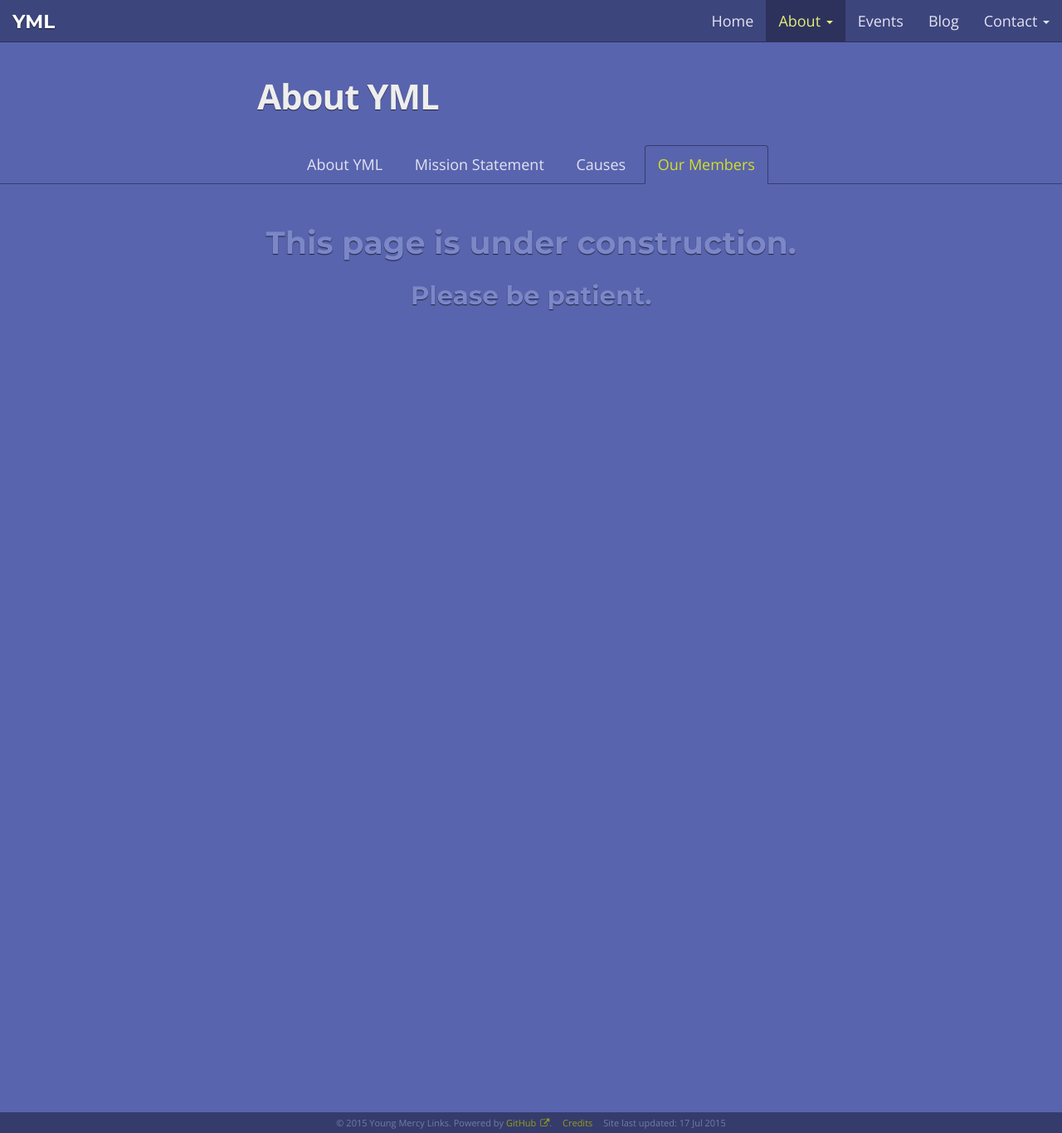
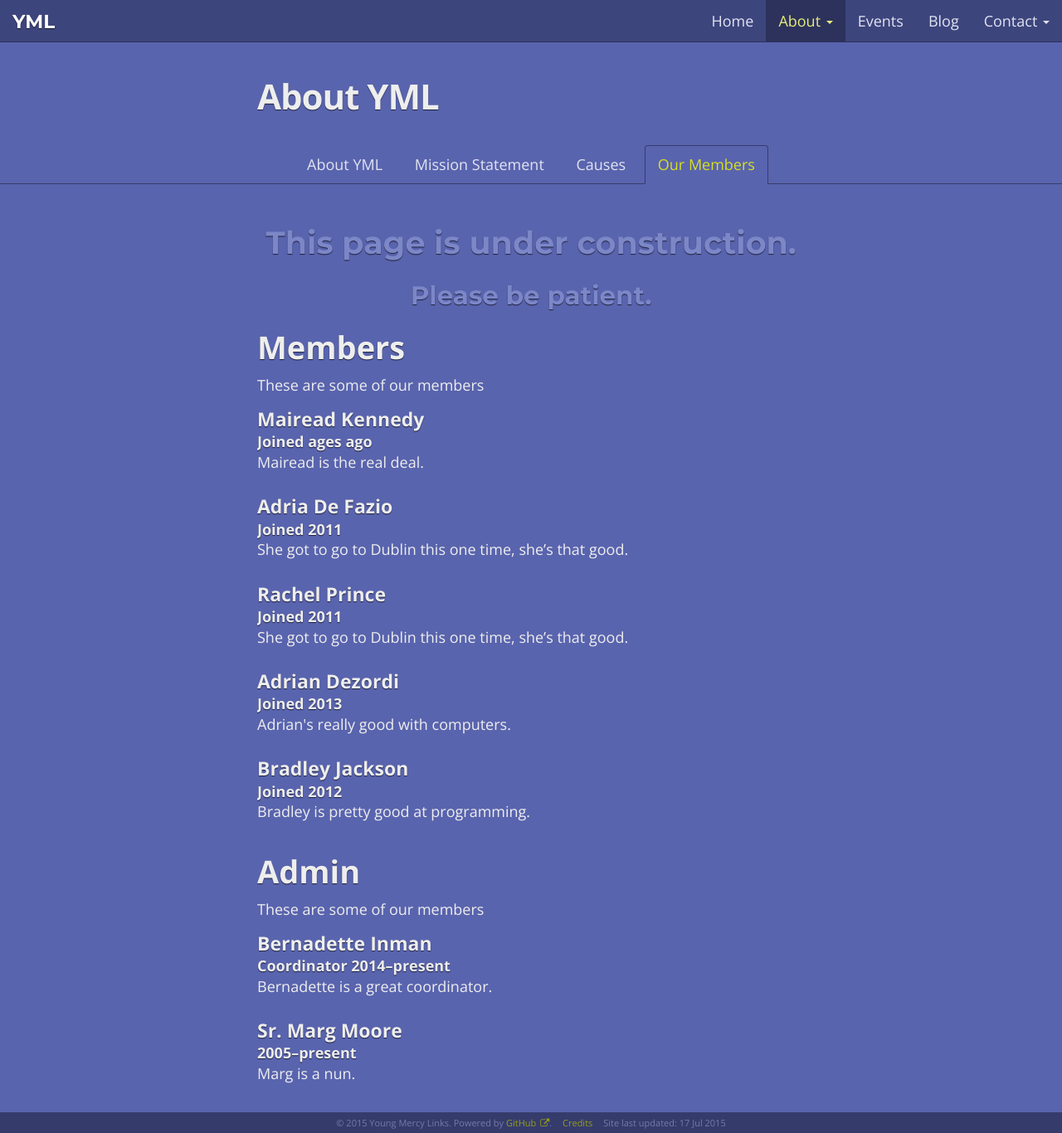
Before and after one commit to youngmercylinks/youngmercylinks.github.io, a Jekyll site: the page built from _pages/about/members.html, in a window 1280 px wide and 1366 px high. Shown: the whole window at 83% size. Built offline with Jekyll 4.4.1, drawn with Linux system fonts in a browser that asks for light colours; nearby versions of some CDN libraries.

Commit message:
Update of members page to use data file

```diff
--- a/_data/members.yml
+++ b/_data/members.yml
@@ -1,23 +1,69 @@
 - shortname: bernadette
   name: Bernadette Inman
+  type: admin
   position: Coordinator
-  date: 2014--present
-  photo: /images/members/bernadette.jpg
+  start: 2014
+  end: present
+  # photo: /images/members/bernadette.jpg
   bio: >
     Bernadette is a great coordinator.
 
+- shortname: marg
+  name: Sr. Marg Moore
+  type: admin
+  position:
+  start: 2005
+  end: present
+  # photo: /images/members/marg.jpg
+  bio: >
+    Marg is a nun.
+
 - shortname: mairead
   name: Mairead Kennedy
+  type: member
   position: Joined
-  date: ages ago
-  photo: /images/members/mairead.jpg
+  start: ages ago
+  end:
+  # photo: /images/members/mairead.jpg
   bio: >
     Mairead is the real deal.
 
 - shortname: adria
   name: Adria De Fazio
+  type: member
   position: Joined
-  date: 2011
-  photo: /images/members/adria.jpg
+  start: 2011
+  end:
+  # photo: /images/members/adria.jpg
   bio: >
     She got to go to Dublin this one time, she’s that good.
+
+- shortname: rachel
+  name: Rachel Prince
+  type: member
+  position: Joined
+  start: 2011
+  end:
+  # photo: /images/members/rachel.jpg
+  bio: >
+    She got to go to Dublin this one time, she’s that good.
+
+- shortname: adrian
+  name: Adrian Dezordi
+  type: member
+  position: Joined
+  start: 2013
+  end:
+  # photo: /images/members/adrian.jpg
+  bio: >
+    Adrian's really good with computers.
+
+- shortname: bradley
+  name: Bradley Jackson
+  type: member
+  position: Joined
+  start: 2012
+  end:
+  # photo: /images/members/bradley.jpg
+  bio: >
+    Bradley is pretty good at programming.
--- /dev/null
+++ b/_pages/about/members.html
@@ -0,0 +1,60 @@
+---
+layout: subpages-about
+maintitle: About YML
+title: Our Members
+permalink: /about/members.html
+---
+{% include construction.html %}
+
+<h2>Members</h2>
+These are some of our members
+</div>
+</div>
+
+{% for member in site.data.members %}
+{% if member.type == "member" %}
+<div class="text-row">
+  {% if member.photo %}
+  <div class="col-xs-12 col-sm-3 restore-padding">
+    <img src="{{ member.photo }}">
+  </div>
+  <div class="col-xs-12 col-sm-9 pull-left">
+  {% else %}
+  <div class="col-xs-12 col-sm-12">
+  {% endif %}
+    <h4 class="member-heading">{{ member.name }}</h4>
+    <h5 class="member-subheading">{{ member.position}} {{ member.start }}{% if member.end %}&ndash;{{ member.end }}{% endif %}</h5>
+    <p>{{ member.bio }}</p>
+  </div>
+</div>
+{% endif %}
+{% endfor %}
+
+<div class="text-row">
+  <div class="col-xs-12">
+    <h2>Admin</h2>
+    These are some of our members
+  </div>
+</div>
+
+{% for member in site.data.members %}
+{% if member.type == "admin" %}
+<div class="text-row">
+  {% if member.photo %}
+  <div class="col-xs-12 col-sm-3 restore-padding">
+    <img src="{{ member.photo }}">
+  </div>
+  <div class="col-xs-12 col-sm-9 pull-left">
+  {% else %}
+  <div class="col-xs-12 col-sm-12">
+  {% endif %}
+    <h4 class="member-heading">{{ member.name }}</h4>
+    <h5 class="member-subheading">{{ member.position}} {{ member.start }}{% if member.end %}&ndash;{{ member.end }}{% endif %}</h5>
+    <p>{{ member.bio }}</p>
+  </div>
+</div>
+{% endif %}
+{% endfor %}
+
+<div class="row text-row">
+  <div class="col-xs-12">
--- a/_pages/members.md
+++ /dev/null
@@ -1,7 +0,0 @@
----
-layout: subpages-about
-maintitle: About YML
-title: Our Members
-permalink: /about/members.html
----
-{% include construction.html %}
--- a/_sass/bootstrap/_media.scss
+++ b/_sass/bootstrap/_media.scss
@@ -52,6 +52,18 @@
   margin-bottom: 5px;
 }
 
+// Reset margins on member headings for looser spacing
+.member-heading {
+  margin-top: 15px;
+  margin-bottom: 5px;
+}
+
+// Reset margins on member subheadings for looser spacing
+.member-subheading {
+  margin-top: 0px;
+  margin-bottom: 2px;
+}
+
 // Media list variation
 //
 // Undo default ul/ol styles
```
